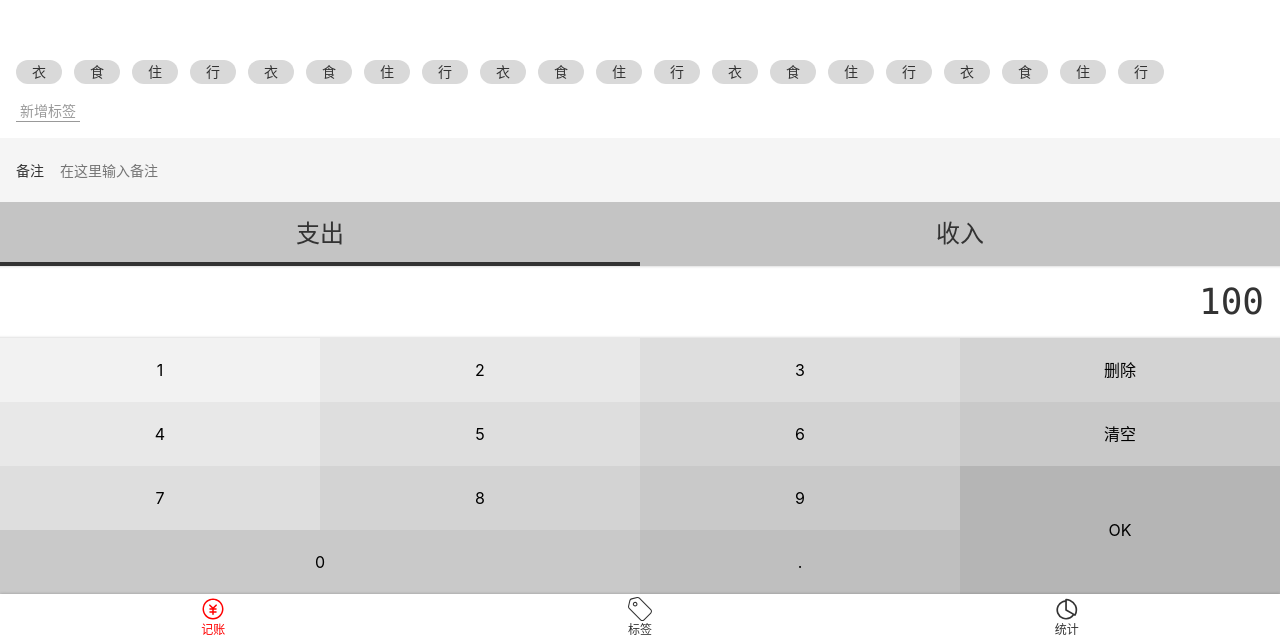
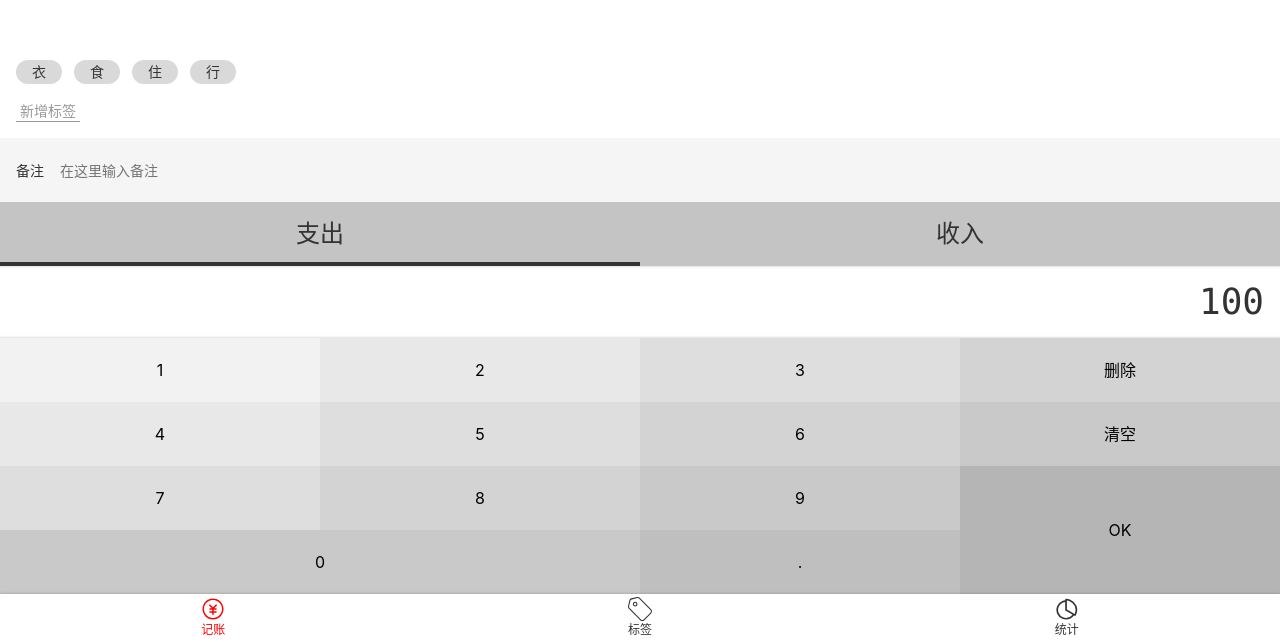
Before and after one commit to niuniu315/wangcai-2, a Vue app: page /#/money in a window 1280 px wide. Shown: the part 158-800 px from the top of the page. Built offline with nearby package versions, Linux system fonts and the light colour scheme.

Commit message:
模块化记账页面

```diff
--- a/src/components/Money/Tags.vue
+++ b/src/components/Money/Tags.vue
@@ -8,25 +8,8 @@
       <li>食</li>
       <li>住</li>
       <li>行</li>
-      <li>衣</li>
-      <li>食</li>
-      <li>住</li>
-      <li>行</li>
-      <li>衣</li>
-      <li>食</li>
-      <li>住</li>
-      <li>行</li>
-      <li>衣</li>
-      <li>食</li>
-      <li>住</li>
-      <li>行</li>
-      <li>衣</li>
-      <li>食</li>
-      <li>住</li>
-      <li>行</li>
     </ul>
   </div>
-
 </template>
 
 <script lang="ts">
@@ -42,9 +25,11 @@
   flex-grow: 1;
   display: flex;
   flex-direction: column-reverse;
+
   > .current {
     display: flex;
     flex-wrap: wrap;
+
     > li {
       background: #d9d9d9;
       $h: 24px;
@@ -56,8 +41,10 @@
       margin-top: 4px;
     }
   }
+
   > .new {
     padding-top: 16px;
+
     button {
       background: transparent;
       border: none;
--- a/src/components/Money/Types.vue
+++ b/src/components/Money/Types.vue
@@ -1,16 +1,37 @@
 <template>
   <div>
     <ul class="types">
-      <li class="selected">支出</li>
-      <li>收入</li>
+      <li :class="type === '-' && 'selected'"
+          @click="selectType('-')">支出
+      </li>
+      <li :class="type === '+' && 'selected'"
+          @click="selectType('+')">收入
+      </li>
     </ul>
   </div>
 </template>
 
-<script lang="ts">
+<script>
 export default {
-  name: 'Types'
-};
+  name: 'Types',
+  props: ['xxx'],
+  data() {
+    return {
+      type: '-' // '-'表示支出，'+'表示收入
+    }
+  },
+  mounted() {
+    console.log(this.xxx)
+  },
+  methods: {
+    selectType(type) { // type 只能是 '-' 和 '+' 中的一个
+      if (type !== '-' && type !== '+') {
+        throw new Error('type is unknown')
+      }
+      this.type = type
+    }
+  }
+}
 </script>
 
 <style lang="scss" scoped>
@@ -19,7 +40,6 @@
   display: flex;
   text-align: center;
   font-size: 24px;
-
   > li {
     width: 50%;
     height: 64px;
@@ -27,7 +47,6 @@
     justify-content: center;
     align-items: center;
     position: relative;
-
     &.selected::after {
       content: '';
       position: absolute;
--- a/src/views/Money.vue
+++ b/src/views/Money.vue
@@ -1,7 +1,7 @@
 <template>
   <Layout class-prefix="layout">
     <NumberPad/>
-    <Types/>
+    <Types xxx="hi"/>
     <Notes/>
     <Tags/>
   </Layout>
```
